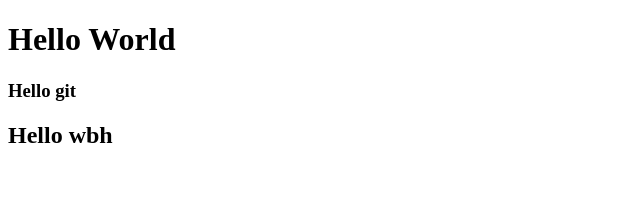
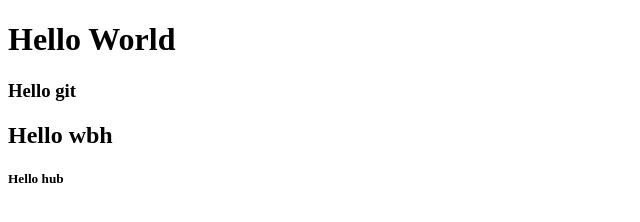
Before and after one commit to 853683425/demo, a plain HTML site: page index.html in a window 1280 px wide. Shown: the full height of the page, 0-640 px from the left. Drawn offline with Linux system fonts and the light colour scheme.

Commit message:
Update index.html

```diff
--- a/index.html
+++ b/index.html
@@ -10,5 +10,6 @@
     <h1>Hello World</h1>
     <h3>Hello git</h3>
     <h2>Hello wbh</h2>
+    <h5>Hello hub</h5>
 </body>
 </html>
```
